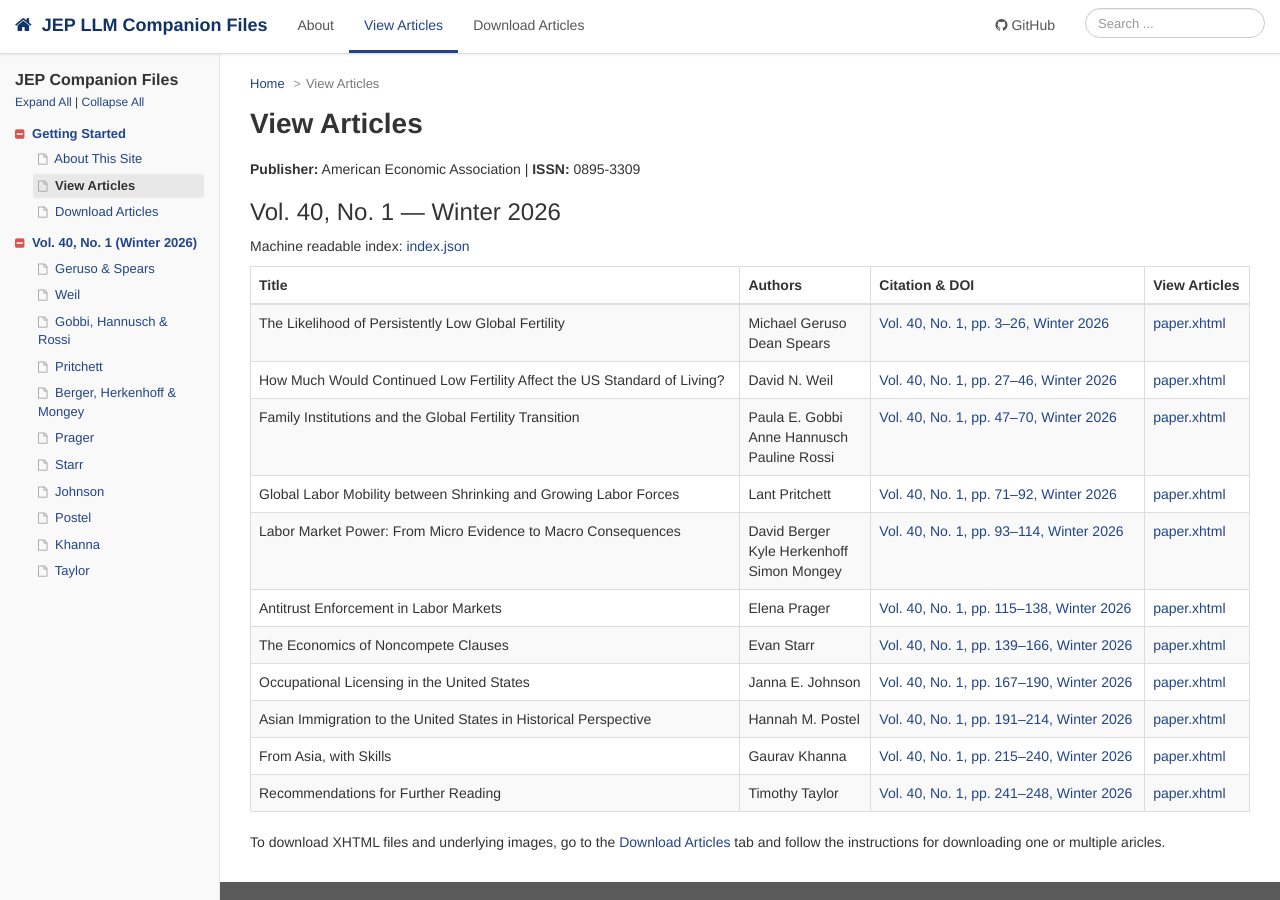
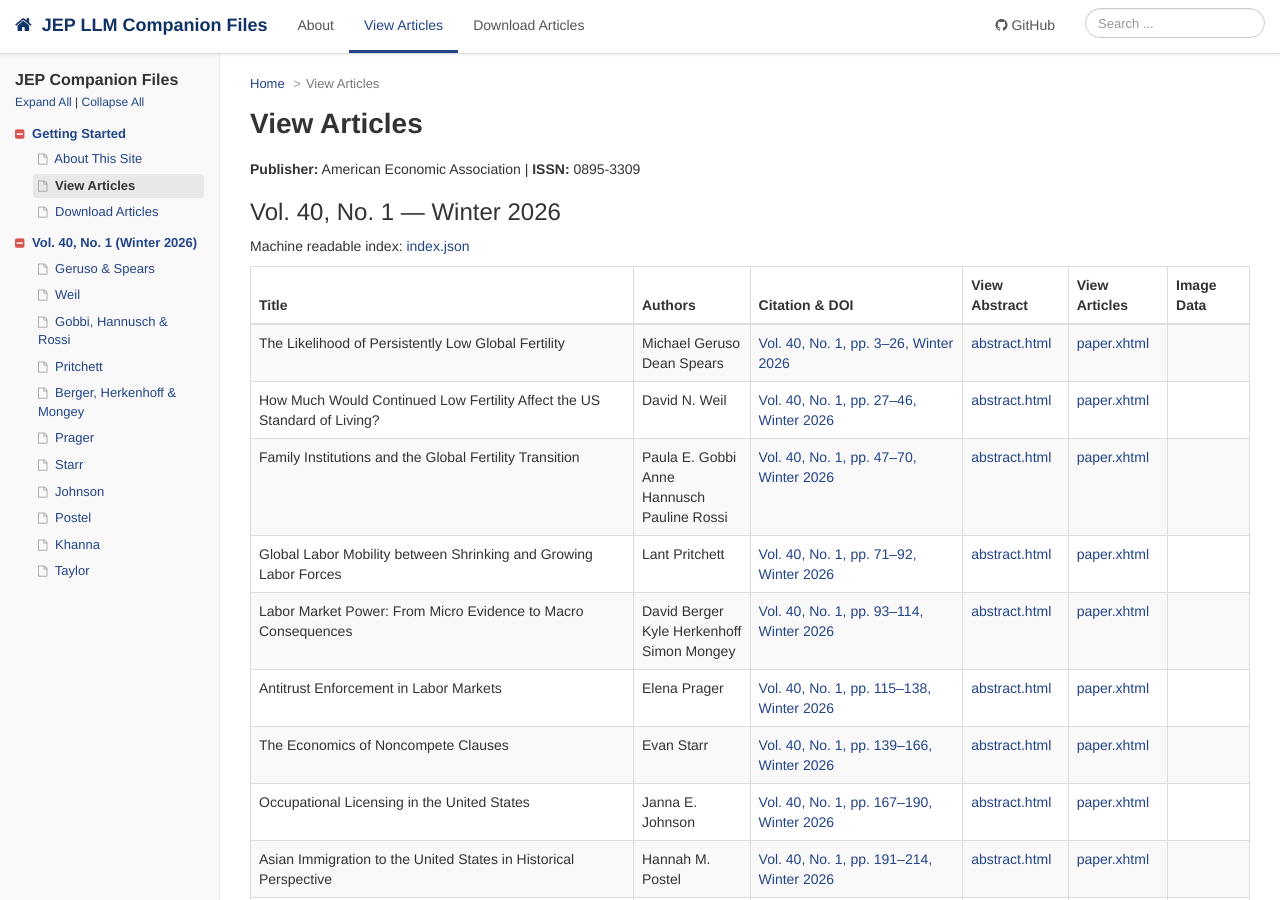
Before and after one commit to liegroup-dartmouth/working-aea-jep, a Jekyll site: the page built from view-articles.md, in a window 1280 px wide and 900 px high. Built offline with Jekyll 4.4.1, drawn with Linux system fonts in a browser that asks for light colours; some of the changed text lies outside the part shown.

Commit message:
Add abstracts and links to all abstracts

```diff
--- /dev/null
+++ b/papers/v40n1/berger-herkenhoff-mongey/abstract.html
@@ -0,0 +1 @@
+<p>The traditional theoretical and empirical "micro approach" to studying labor market power (or monopsony) requires that firms are small and atomistic. This is at odds with the reality of labor markets in which monopsony potentially matters most. Empirically, many markets are concentrated and characterized by large, dominant employers. The actions of large employers in an occupation or industry affect local and national wages, employment and output. Employers that understand their largeness may then act strategically when hiring and setting wages, generating misallocation and harming workers. This paper advocates for a "macro approach": (1) directly model equilibrium behavior of large employers, (2) combine macro data and empirical estimates of employers' responses to policy changes—obtained using the "micro approach"—to estimate the model, (3) use the model to compute the aggregate costs of monopsony, and optimal policies. This approach provides new perspectives on minimum wage and antitrust policy.</p>
--- /dev/null
+++ b/papers/v40n1/geruso-spears/abstract.html
@@ -0,0 +1 @@
+<p>For the world as a whole, average birth rates have been falling for decades—from about 5 in 1950 to a little above 2 today. Two-thirds of people today live in a country where the birth rate is below an average of two children per two adults, which means below the fertility level needed to sustain population sizes (without net migration). In this paper, we assess whether low fertility is likely to persist as a global phenomenon. We distinguish cohort birth rates, which matter for generation-to-generation population change, from period birth rates, which present a snapshot of birth rates at a point in time, but may offer less insight on longer-run possibilities. Where cohort birth rates have fallen low, they have not subsequently rebounded. We show that both increasing rates of lifetime childlessness and smaller family sizes among parents have contributed to falling cohort birth rates. Pronatal policies, we discuss, can have large effects on the annual fertility data without substantially changing the average number of children women have over their lifetimes. Although future birth rates remain uncertain, we conclude from the evidence that, over a long horizon, persistent low fertility is a likely future.</p>
--- /dev/null
+++ b/papers/v40n1/gobbi-hannusch-rossi/abstract.html
@@ -0,0 +1 @@
+<p>Much of the observed cross-country variation in fertility aligns with the predictions of classic theories of the fertility transition: countries with higher levels of human capital, higher GDP per capita, or lower mortality rates tend to exhibit lower fertility. However, when examining changes within countries over the past 60 years, larger fertility declines are only weakly associated with greater improvements in human capital, per capita GDP, or survival rates. To understand why, we focus on the role of family institutions, particularly marriage and inheritance customs. We argue that, together with the diffusion of cultural norms, they help explain variations in the timing, speed and magnitude of the fertility decline. We propose a stylized model integrating economic, health, institutional and cultural factors to study how these factors interact to shape fertility transition paths. We find that family institutions can mediate the effect of economic development by constraining fertility responses.</p>
--- /dev/null
+++ b/papers/v40n1/johnson/abstract.html
@@ -0,0 +1 @@
+<p>Occupational licensing—the requirement that individuals attain a license to legally perform a specific job—is now necessary for over a fifth of the US workforce. The policy is intended to protect consumers by ensuring members of licensed occupations meet a minimum quality standard but comes at the cost of higher prices for their services. Economic theory and research support the argument that at least in some cases the costs of licensure exceed its benefits. Incumbent members of licensed occupations gain from the higher wages caused by licensure policies, creating a strong incentive for them to push for stricter regulations and resist any efforts to remove or loosen licensure requirements. However, despite bipartisan interest in licensure reform, data limitations and vast heterogeneity in licensure policies limit the usefulness of existing research in guiding its design.</p>
--- /dev/null
+++ b/papers/v40n1/khanna/abstract.html
@@ -0,0 +1 @@
+<p>This paper examines the rise of high-skill migration from Asia to the United States since 1990 and its consequences for sending and receiving economies. Over 1990–2019, migrants from India, China, South Korea, Japan, and the Philippines accounted for over one-third of US growth in software developers and a quarter of the increase in scientists, engineers, and physicians. Using census microdata, visa records, and administrative sources, I show how growing US demand for talent in information technology, higher education, and healthcare interacted with Asia's demographic and educational transformations. Policy reforms in the H-1B, F-1, and J-1 programs and sectoral shifts—such as the internet revolution and aging-related healthcare demand—generated persistent needs for foreign students and workers. Asian economies were uniquely positioned to meet this demand through tertiary expansion, strong STEM institutions, English proficiency, and diaspora networks. These inflows boosted US innovation while fostering "brain gain" and "brain circulation" in Asia.</p>
--- /dev/null
+++ b/papers/v40n1/postel/abstract.html
@@ -0,0 +1 @@
+<p>Asian Americans are the fastest-growing immigrant group in the United States, yet Asian immigration remains relatively understudied in quantitative social science. This paper reviews the historical evolution of Asian immigration, focusing on six major origin countries—China, Japan, India, the Philippines, Korea, and Vietnam—to show how US immigration and foreign policy shaped the size and composition of immigrant arrivals. It then examines subsequent patterns of demographic composition, geographic settlement, and socioeconomic characteristics. Taken together, the evidence highlights the enduring influence of US policy regimes on Asian immigration over time.</p>
--- /dev/null
+++ b/papers/v40n1/prager/abstract.html
@@ -0,0 +1 @@
+<p>Until recently, antitrust laws were rarely enforced in labor markets. Although the existence of labor market power has long been recognized, evidence only recently emerged that such market power regularly arises from sources that are actionable under antitrust law. Since 2010, antitrust agencies have substantially increased labor market enforcement actions. However, many questions relevant to enforcement remain unanswered, such as how to conduct market definition for labor markets and how best to incorporate concentration into models of the labor market. This article reviews how antitrust is beginning to be used in labor markets, the evidence for and against its use, and the remaining evidence gaps standing in the way of more effective use.</p>
--- /dev/null
+++ b/papers/v40n1/pritchett/abstract.html
@@ -0,0 +1 @@
+<p>Falling fertility and improved mortality create a powerful and inexorable demographic arithmetic of ageing in the coming decades around the world, with three patterns. The richest countries, along with China and the Former Soviet Union, will see absolute declines in the labor force aged (15–64) population and absolute rises in those 65 plus. All major developing country regions except for Africa: Latin America, South-East Asia and Pacific, South Asia, and West Asia/Middle East, will experience modest labor force growth to 2050 (less than 30 percent) aged combined with rapid growth of those over 65 (doubling or tripling). The fall in fertility in Africa (Sub-Saharan and North) started later and has fallen much less and hence, in standard scenarios for 2050, Africa will account for 80 percent of all global net growth in the world's labor force aged. A fundamental feature of the global economy over the medium-run to 2050 is that that highest labor productivity countries will have absolutely fewer native-born workers and Africa, home to many of the world's lowest productivity countries, will have 800 million more labor force aged. The combination makes possible gains on the order of trillions of dollars to policies that creating legal pathways to allow people, particularly youth, to move from low productivity, labor abundance places to high productivity, labor scarcity places. But, so far, politics has not found the way to "yes" for this win-win scenario.</p>
--- /dev/null
+++ b/papers/v40n1/starr/abstract.html
@@ -0,0 +1 @@
+<p>For over 600 years, debates over noncompete clauses have centered on whether they function as efficient contracting tools or anticompetitive restraints on workers. This article reassesses that debate in light of recent policy attention and new empirical and theoretical research. Proponents argue that noncompetes are necessary to protect investments in training and trade secrets, increasing productivity and wages. However, recent studies indicate that the widespread use of noncompetes—frequently extending beyond roles involving sensitive information—and their enforceability lower mobility, wages, innovation, and entrepreneurship. Moreover, in many cases, less restrictive contractual terms appear to safeguard firm interests. Evidence of spillovers to other workers and across state boundaries, as well as behavioral effects even when noncompetes are unenforceable, raises questions about whether existing state-level enforcement regimes adequately address their observed impacts.</p>
--- /dev/null
+++ b/papers/v40n1/taylor/abstract.html
@@ -0,0 +1 @@
+<p>No abstract available.</p>
--- /dev/null
+++ b/papers/v40n1/weil/abstract.html
@@ -0,0 +1 @@
+<p>I assess the effect of continued sub-replacement fertility on age-adjusted consumption per capita. Channels assessed include transfers from working-age adults to children and the elderly, the effect of the labor force growth rate on required capital investment, sustainability of government debt, the interaction of population size with fixed natural resources (including a clean environment), and the effect of population size on the speed of technological progress. To isolate the effect of low fertility from other ongoing demographic changes, I use simulation models as well as projections from the United Nations and Social Security Administration that vary fertility rates while holding other factors constant. My main finding is that the impact of low fertility is likely to be negative but small. In addition, this negative impact arrives only after a long adjustment period. An increase in fertility back to the replacement rate would lower the standard of living for several decades.</p>
--- a/view-articles.md
+++ b/view-articles.md
@@ -18,7 +18,9 @@ Machine readable index: [index.json]({{ site.baseurl }}/papers/v40n1/index.json)
 <th>Title</th>
 <th>Authors</th>
 <th>Citation &amp; DOI</th>
+<th>View Abstract</th>
 <th>View Articles</th>
+<th>Image Data</th>
 </tr>
 </thead>
 <tbody>
@@ -26,67 +28,89 @@ Machine readable index: [index.json]({{ site.baseurl }}/papers/v40n1/index.json)
 <td>The Likelihood of Persistently Low Global Fertility</td>
 <td>Michael Geruso<br>Dean Spears</td>
 <td><a href="https://doi.org/10.1257/jep.20251463">Vol. 40, No. 1, pp. 3–26, Winter 2026</a></td>
+<td><a href="{{ site.baseurl }}/papers/v40n1/geruso-spears/abstract.html">abstract.html</a></td>
 <td><a href="{{ site.baseurl }}/papers/v40n1/geruso-spears/paper.xhtml">paper.xhtml</a></td>
+<td></td>
 </tr>
 <tr>
 <td>How Much Would Continued Low Fertility Affect the US Standard of Living?</td>
 <td>David N. Weil</td>
 <td><a href="https://doi.org/10.1257/jep.20251462">Vol. 40, No. 1, pp. 27–46, Winter 2026</a></td>
+<td><a href="{{ site.baseurl }}/papers/v40n1/weil/abstract.html">abstract.html</a></td>
 <td><a href="{{ site.baseurl }}/papers/v40n1/weil/paper.xhtml">paper.xhtml</a></td>
+<td></td>
 </tr>
 <tr>
 <td>Family Institutions and the Global Fertility Transition</td>
 <td>Paula E. Gobbi<br>Anne Hannusch<br>Pauline Rossi</td>
 <td><a href="https://doi.org/10.1257/jep.20251460">Vol. 40, No. 1, pp. 47–70, Winter 2026</a></td>
+<td><a href="{{ site.baseurl }}/papers/v40n1/gobbi-hannusch-rossi/abstract.html">abstract.html</a></td>
 <td><a href="{{ site.baseurl }}/papers/v40n1/gobbi-hannusch-rossi/paper.xhtml">paper.xhtml</a></td>
+<td></td>
 </tr>
 <tr>
 <td>Global Labor Mobility between Shrinking and Growing Labor Forces</td>
 <td>Lant Pritchett</td>
 <td><a href="https://doi.org/10.1257/jep.20251461">Vol. 40, No. 1, pp. 71–92, Winter 2026</a></td>
+<td><a href="{{ site.baseurl }}/papers/v40n1/pritchett/abstract.html">abstract.html</a></td>
 <td><a href="{{ site.baseurl }}/papers/v40n1/pritchett/paper.xhtml">paper.xhtml</a></td>
+<td></td>
 </tr>
 <tr>
 <td>Labor Market Power: From Micro Evidence to Macro Consequences</td>
 <td>David Berger<br>Kyle Herkenhoff<br>Simon Mongey</td>
 <td><a href="https://doi.org/10.1257/jep.20251456">Vol. 40, No. 1, pp. 93–114, Winter 2026</a></td>
+<td><a href="{{ site.baseurl }}/papers/v40n1/berger-herkenhoff-mongey/abstract.html">abstract.html</a></td>
 <td><a href="{{ site.baseurl }}/papers/v40n1/berger-herkenhoff-mongey/paper.xhtml">paper.xhtml</a></td>
+<td></td>
 </tr>
 <tr>
 <td>Antitrust Enforcement in Labor Markets</td>
 <td>Elena Prager</td>
 <td><a href="https://doi.org/10.1257/jep.20241446">Vol. 40, No. 1, pp. 115–138, Winter 2026</a></td>
+<td><a href="{{ site.baseurl }}/papers/v40n1/prager/abstract.html">abstract.html</a></td>
 <td><a href="{{ site.baseurl }}/papers/v40n1/prager/paper.xhtml">paper.xhtml</a></td>
+<td></td>
 </tr>
 <tr>
 <td>The Economics of Noncompete Clauses</td>
 <td>Evan Starr</td>
 <td><a href="https://doi.org/10.1257/jep.20251457">Vol. 40, No. 1, pp. 139–166, Winter 2026</a></td>
+<td><a href="{{ site.baseurl }}/papers/v40n1/starr/abstract.html">abstract.html</a></td>
 <td><a href="{{ site.baseurl }}/papers/v40n1/starr/paper.xhtml">paper.xhtml</a></td>
+<td></td>
 </tr>
 <tr>
 <td>Occupational Licensing in the United States</td>
 <td>Janna E. Johnson</td>
 <td><a href="https://doi.org/10.1257/jep.20251458">Vol. 40, No. 1, pp. 167–190, Winter 2026</a></td>
+<td><a href="{{ site.baseurl }}/papers/v40n1/johnson/abstract.html">abstract.html</a></td>
 <td><a href="{{ site.baseurl }}/papers/v40n1/johnson/paper.xhtml">paper.xhtml</a></td>
+<td></td>
 </tr>
 <tr>
 <td>Asian Immigration to the United States in Historical Perspective</td>
 <td>Hannah M. Postel</td>
 <td><a href="https://doi.org/10.1257/jep.20251453">Vol. 40, No. 1, pp. 191–214, Winter 2026</a></td>
+<td><a href="{{ site.baseurl }}/papers/v40n1/postel/abstract.html">abstract.html</a></td>
 <td><a href="{{ site.baseurl }}/papers/v40n1/postel/paper.xhtml">paper.xhtml</a></td>
+<td></td>
 </tr>
 <tr>
 <td>From Asia, with Skills</td>
 <td>Gaurav Khanna</td>
 <td><a href="https://doi.org/10.1257/jep.20251454">Vol. 40, No. 1, pp. 215–240, Winter 2026</a></td>
+<td><a href="{{ site.baseurl }}/papers/v40n1/khanna/abstract.html">abstract.html</a></td>
 <td><a href="{{ site.baseurl }}/papers/v40n1/khanna/paper.xhtml">paper.xhtml</a></td>
+<td></td>
 </tr>
 <tr>
 <td>Recommendations for Further Reading</td>
 <td>Timothy Taylor</td>
 <td><a href="https://doi.org/10.1257/jep.20251497">Vol. 40, No. 1, pp. 241–248, Winter 2026</a></td>
+<td><a href="{{ site.baseurl }}/papers/v40n1/taylor/abstract.html">abstract.html</a></td>
 <td><a href="{{ site.baseurl }}/papers/v40n1/taylor/paper.xhtml">paper.xhtml</a></td>
+<td></td>
 </tr>
 </tbody>
 </table>
```
